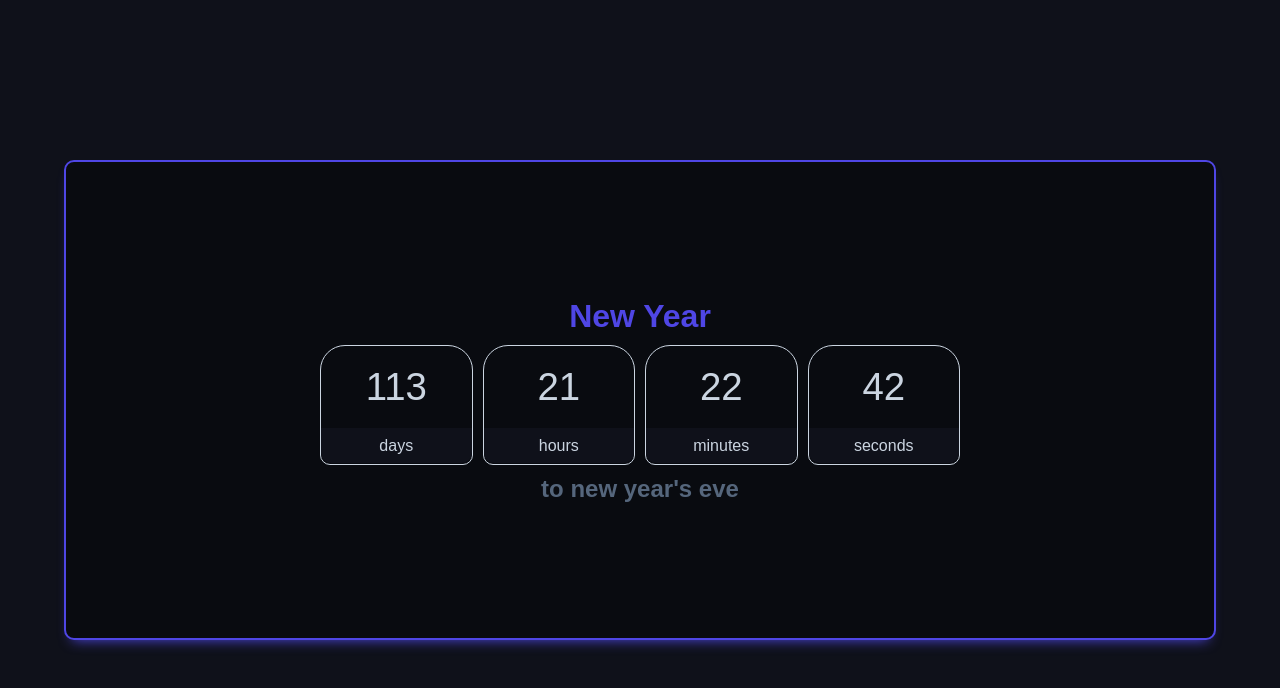
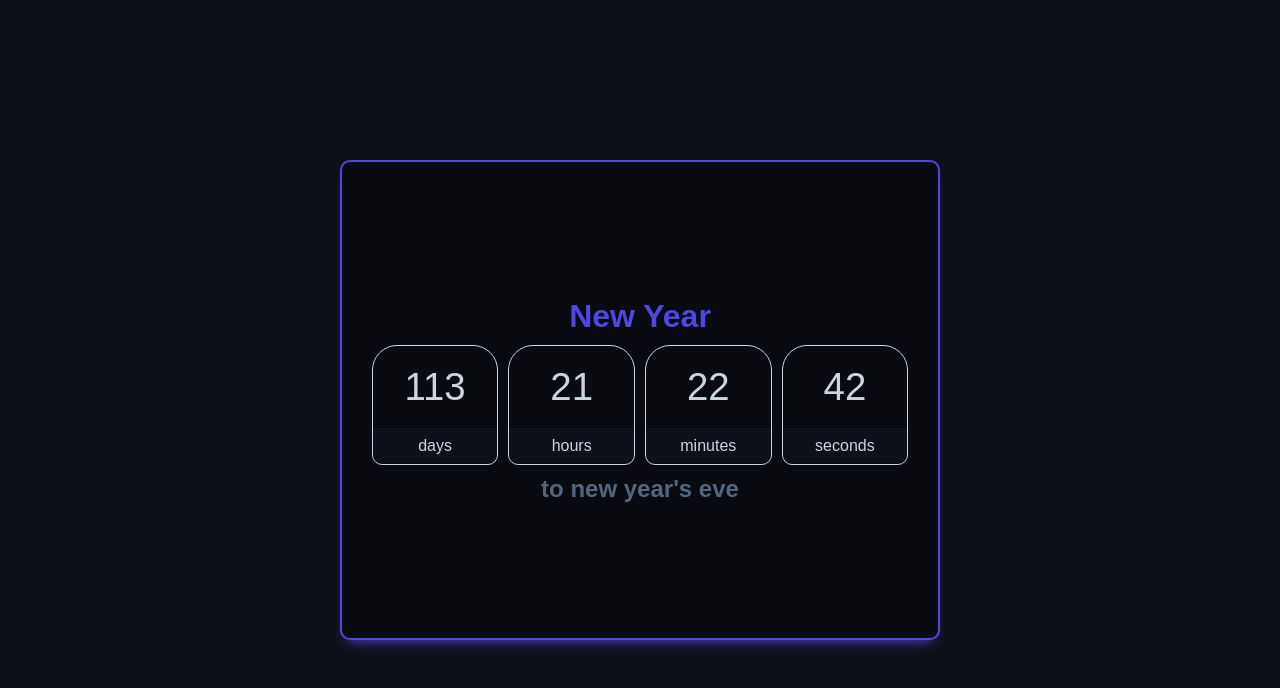
Before and after one commit to aleroses/js__countdown, a plain HTML site: page public/index.html in a window 1280 px wide. Drawn offline with Linux system fonts and the light colour scheme.

Commit message:
More styles

```diff
--- a/public/index.html
+++ b/public/index.html
@@ -11,26 +11,32 @@
     <link
       rel="stylesheet"
       href="./styles/tablet.css"
-      media="(min-width: 640px)"
+      media="(min-width: 474px)"
+    />
+
+    <link
+      rel="stylesheet"
+      href="./styles/desktop.css"
+      media="(min-width: 635px)"
     />
   </head>
   <body>
     <main class="main">
       <h1>New Year</h1>
       <div class="countdown">
-        <section class="section">
+        <section class="section section1">
           <span class="days number"></span>
           <span class="time">days</span>
         </section>
-        <section class="section">
+        <section class="section section2">
           <span class="hours number"></span>
           <span class="time">hours</span>
         </section>
-        <section class="section">
+        <section class="section section3">
           <span class="minutes number"></span>
           <span class="time">minutes</span>
         </section>
-        <section class="section">
+        <section class="section section4">
           <span class="seconds number"></span>
           <span class="time">seconds</span>
         </section>
--- /dev/null
+++ b/public/styles/desktop.css
@@ -0,0 +1,4 @@
+.countdown .section4 {
+  grid-column: 4;
+  grid-row: 1;
+}
--- a/public/styles/mobile.css
+++ b/public/styles/mobile.css
@@ -24,6 +24,7 @@ body {
 
 .main {
   width: 90vw;
+  max-width: 600px;
   height: 60vh;
   text-align: center;
 
@@ -54,9 +55,8 @@ body {
   display: grid;
   grid-template-columns: repeat(
     auto-fit,
-    minmax(min(100px, 100%), 1fr)
+    minmax(min(120px, 100%), 1fr)
   );
-
   gap: 10px;
 
   color: var(--fourth-color);
@@ -64,6 +64,7 @@ body {
 }
 
 .countdown .section {
+  max-width: 200px;
   height: 120px;
   display: flex;
   flex-direction: column;
@@ -73,6 +74,11 @@ body {
   border: 1px solid var(--fourth-color);
   /* background-color: #ea0031; */
 }
+
+/* .countdown .section4 {
+  grid-column: 3;
+  grid-row: 2;
+} */
 
 .countdown .section .number {
   height: 70%;
--- a/public/styles/tablet.css
+++ b/public/styles/tablet.css
@@ -0,0 +1,4 @@
+.countdown .section4 {
+  grid-column: 2;
+  grid-row: 2;
+}
```
